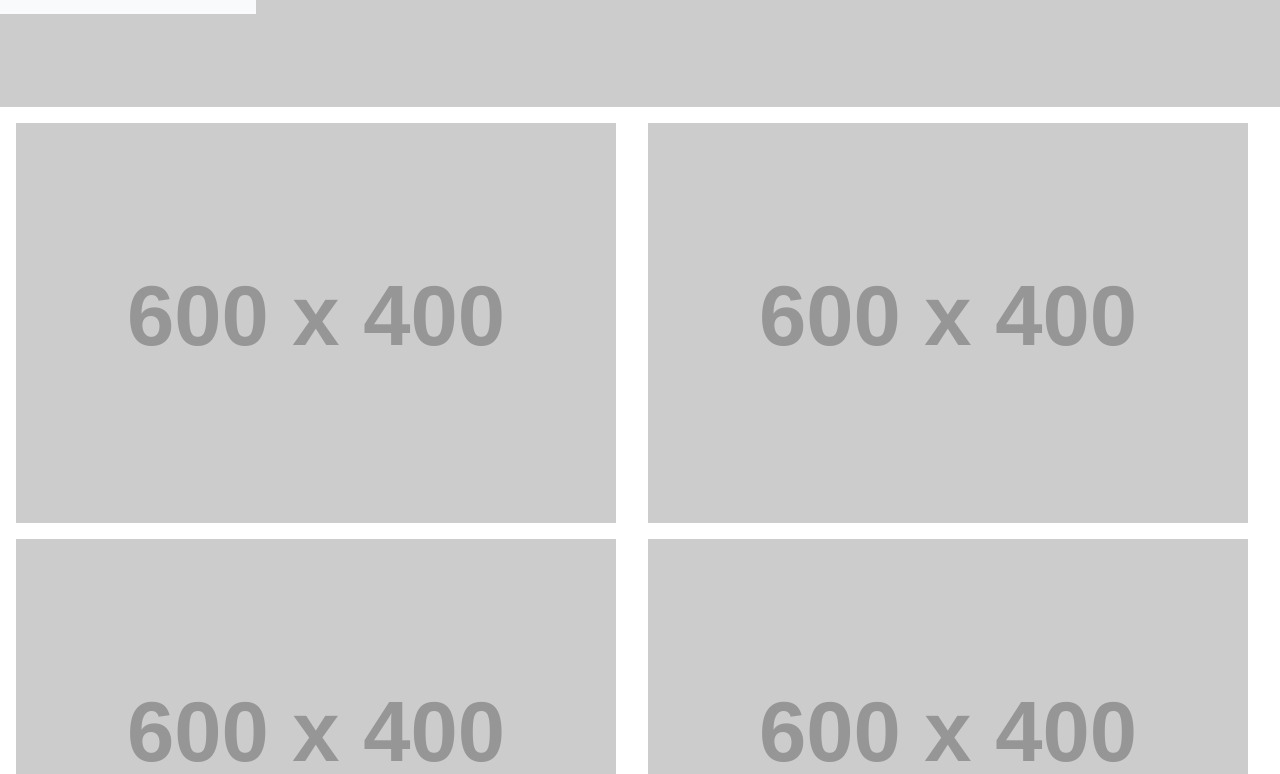
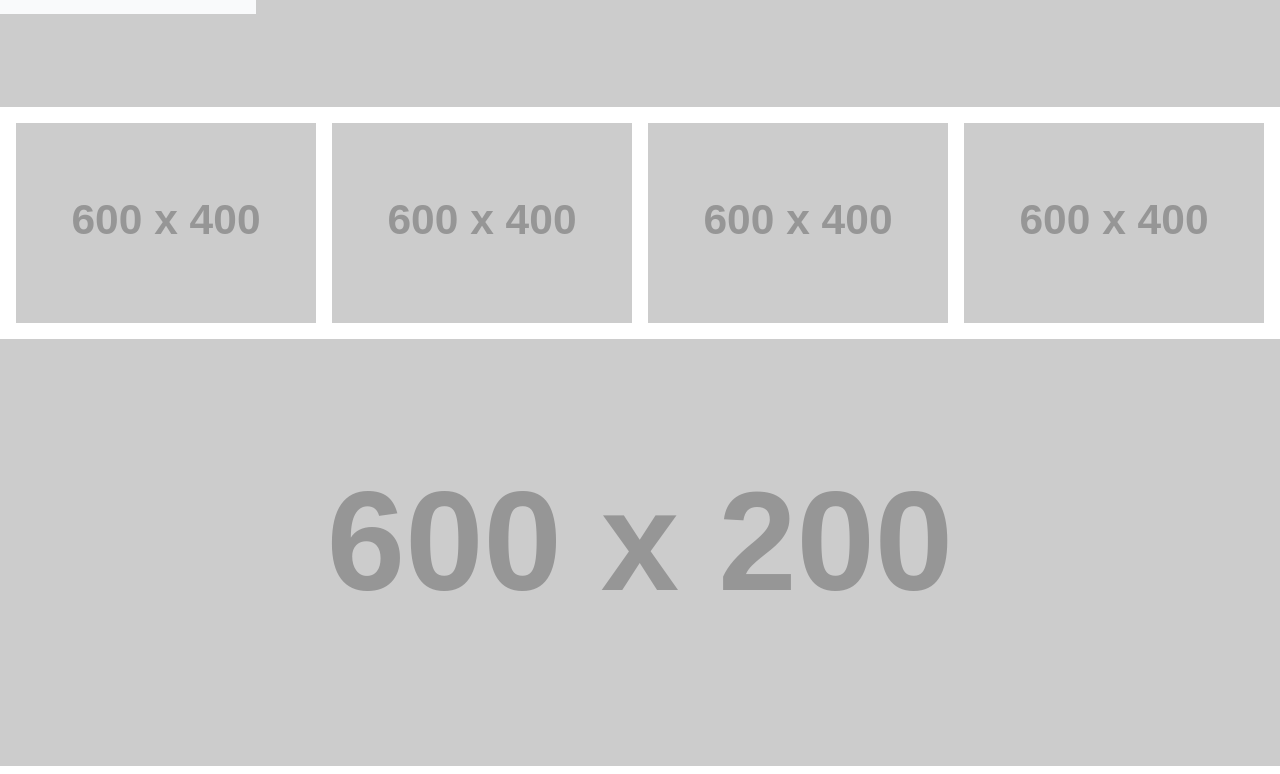
Before and after one commit to vitorpantaleao/nuxt-app-pwa, a Nuxt app: page / in a window 1280 px wide. Shown: the part 786-1560 px from the top of the page. Built offline with nearby package versions, Linux system fonts and the light colour scheme.

Commit message:
style: adjust grid layout home

```diff
--- a/pages/index.vue
+++ b/pages/index.vue
@@ -2,7 +2,7 @@
   <div class="banner">
     <NuxtImg src="https://placehold.co/600x400/000000/fff/?text=Banner" class="w-screen" />
   </div>
-  <div class="grid grid-cols-2 gap-4 p-4">
+  <div class="grid grid-cols-2 md:grid-cols-4 gap-4 p-4">
     <NuxtImg src="https://placehold.co/600x400?text=Aula+01" class="" />
     <NuxtImg src="https://placehold.co/600x400?text=Aula+02" class="" />
     <NuxtImg src="https://placehold.co/600x400?text=Aula+03" class="" />
```
